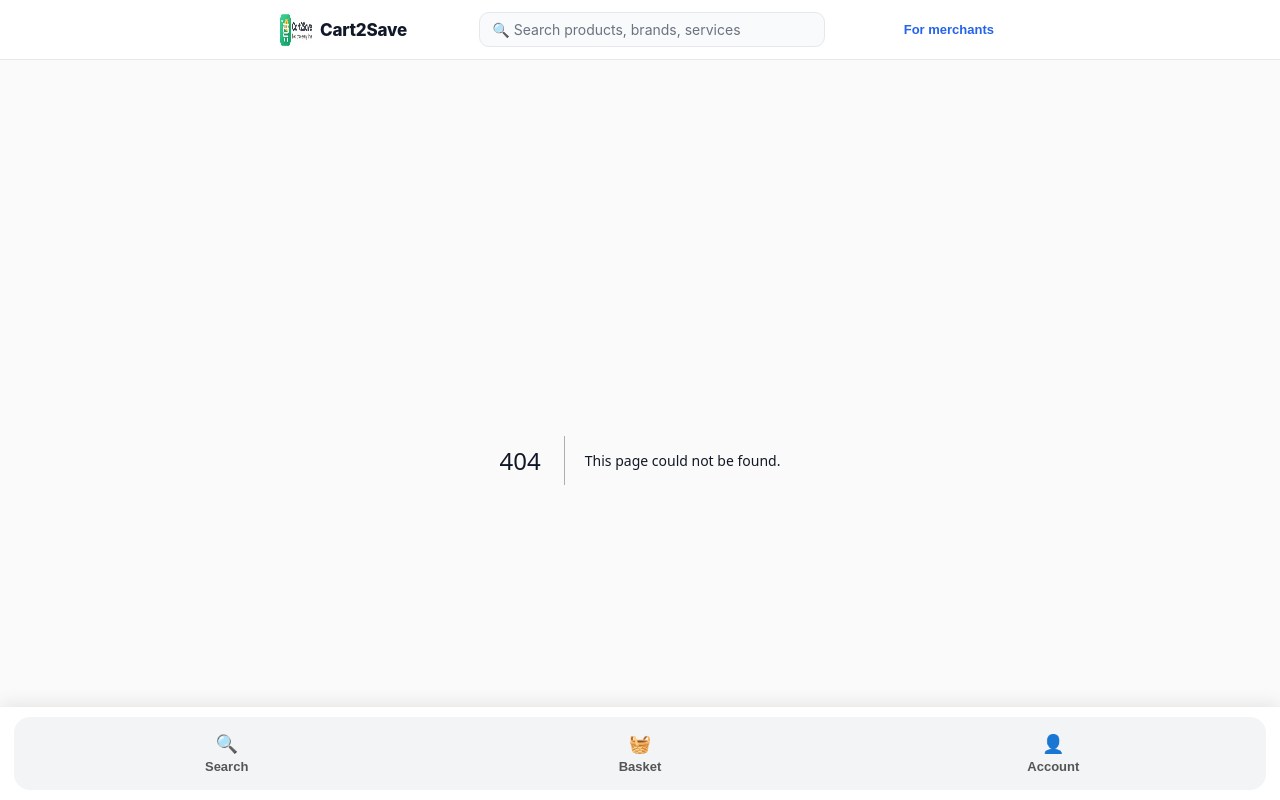
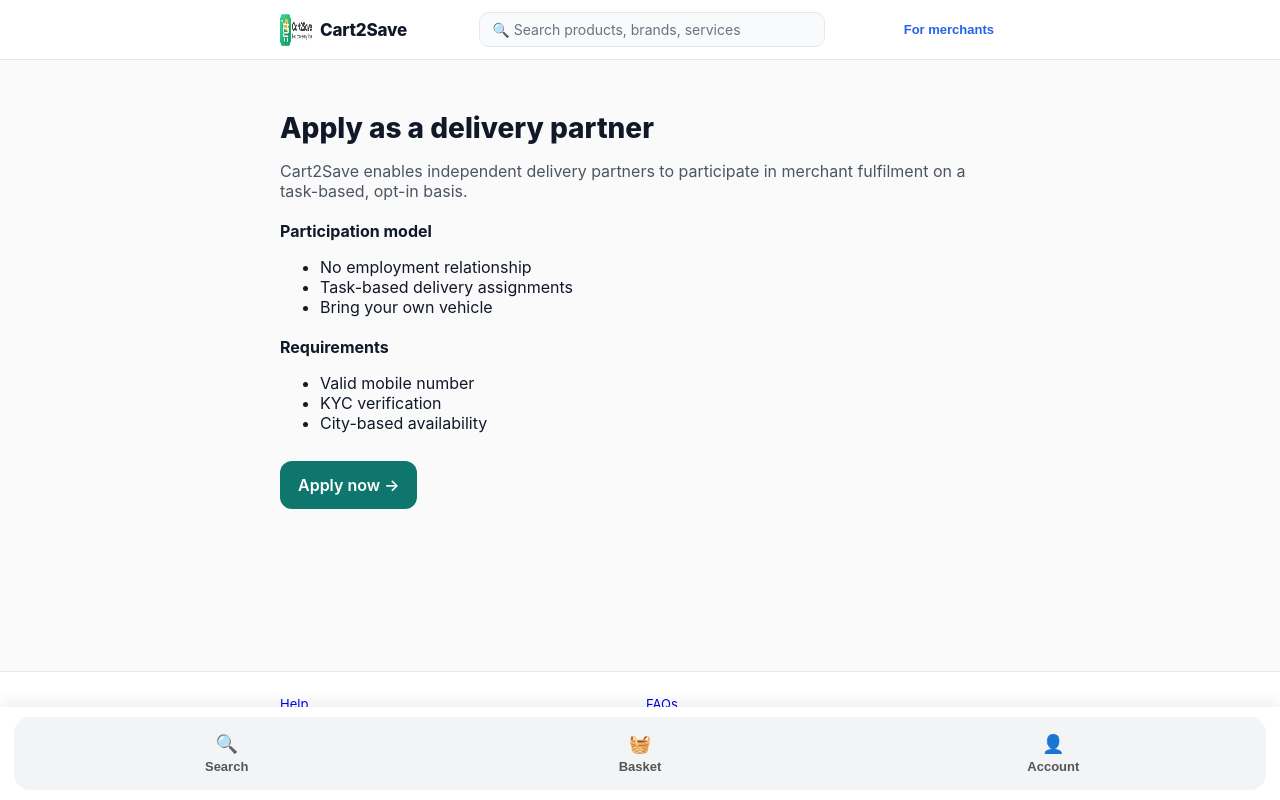
Before and after one commit to prashanthrangineni-sketch/pranix-witness-ui, a Next.js app: page /gig in a window 1280 px wide. Before the commit this address had no page. Shown: the top 800 px of the page. Built offline with nearby package versions, Linux system fonts and the light colour scheme.

Commit message:
Create page.tsx

```diff
--- /dev/null
+++ b/app/gig/page.tsx
@@ -0,0 +1,47 @@
+export default function GigLanding() {
+  return (
+    <main style={{ maxWidth: 720, margin: '0 auto', padding: '32px 16px' }}>
+      <h1 style={{ fontSize: 28, fontWeight: 800, marginBottom: 12 }}>
+        Apply as a delivery partner
+      </h1>
+
+      <p style={{ fontSize: 16, color: '#4b5563', marginBottom: 20 }}>
+        Cart2Save enables independent delivery partners to participate in
+        merchant fulfilment on a task-based, opt-in basis.
+      </p>
+
+      <section style={{ marginBottom: 20 }}>
+        <h3 style={{ fontSize: 16, fontWeight: 700 }}>Participation model</h3>
+        <ul>
+          <li>No employment relationship</li>
+          <li>Task-based delivery assignments</li>
+          <li>Bring your own vehicle</li>
+        </ul>
+      </section>
+
+      <section style={{ marginBottom: 28 }}>
+        <h3 style={{ fontSize: 16, fontWeight: 700 }}>Requirements</h3>
+        <ul>
+          <li>Valid mobile number</li>
+          <li>KYC verification</li>
+          <li>City-based availability</li>
+        </ul>
+      </section>
+
+      <a
+        href="/gig/signup"
+        style={{
+          display: 'inline-block',
+          padding: '14px 18px',
+          borderRadius: 12,
+          backgroundColor: '#0f766e',
+          color: '#ffffff',
+          fontWeight: 600,
+          textDecoration: 'none',
+        }}
+      >
+        Apply now →
+      </a>
+    </main>
+  )
+}
```
